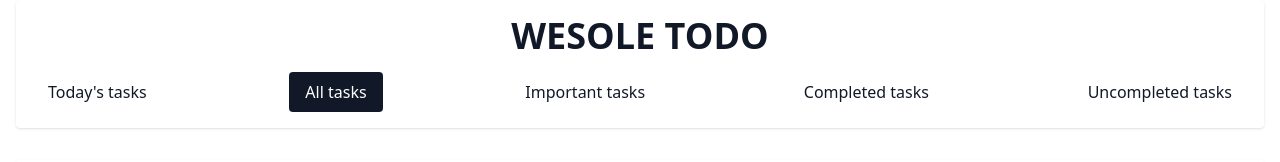
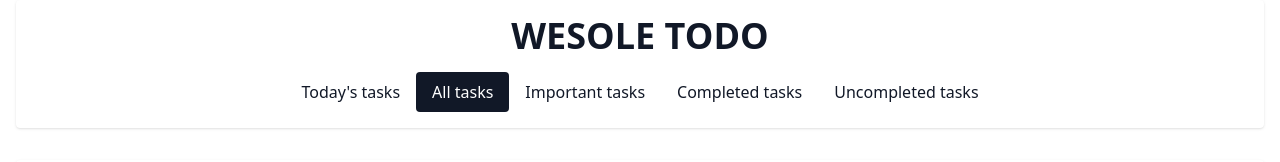
Before and after one commit to xSauron/Wesole-ToDo, a React (Create React App) app in the folder client/: page / in a window 1280 px wide. Shown: the top 162 px of the page. Built offline with nearby package versions, Linux system fonts and the light colour scheme; no server answers.

Commit message:
Front Update navbar on small devieces

```diff
--- a/client/src/components/Navbar.js
+++ b/client/src/components/Navbar.js
@@ -1,3 +1,6 @@
+import { useState } from "react";
+import { TfiClose, TfiMenu } from "react-icons/tfi";
+
 const links = [
     {
         name: "Today's tasks",
@@ -22,19 +25,32 @@ const links = [
 ];
 
 function Navbar() {
+    const [isOpen, setIsOpen] = useState(false);
     const currentPath = window.location.pathname;
 
     return (
         <header className="px-4 py-4 bg-white shadow rounded dark:bg-gray-800">
+            <a href="/" className="text-center block">
                 <h1 className="text-center text-4xl text-gray-900 font-bold dark:text-gray-300">
                     WESOLE TODO
                 </h1>
-            <nav className="justify-between flex space-x-4 mt-4">
+            </a>
+            <nav className="flex flex-wrap  mt-4 md:justify-start">
+                <button
+                    className="block md:hidden px-2 py-1 rounded text-gray-900 dark:text-gray-300"
+                    onClick={() => setIsOpen(!isOpen)}
+                >
+                    {isOpen ? <TfiClose /> : <TfiMenu />}
+                </button>
+                <div
+                    className={`${isOpen ? "block" : "hidden justify-center"
+                        } md:flex flex-grow md:flex md:items-center md:w-auto`}
+                >
                     {links.map((link, index) => (
                         <a
                             key={index}
                             href={link.path}
-                        className={`px-4 py-2 rounded ${currentPath === link.path
+                            className={`block md:inline-block mt-2 md:mt-0 px-4 py-2 rounded ${currentPath === link.path
                                 ? "bg-gray-900 text-white"
                                 : "text-gray-900"
                                 } hover:bg-gray-200 dark:text-gray-300 dark:hover:bg-gray-700`}
@@ -42,9 +58,9 @@ function Navbar() {
                             {link.name}
                         </a>
                     ))}
+                </div>
             </nav>
         </header>
-
     );
 }
 
```
Lines whose indentation alone changed are shown as unchanged.
